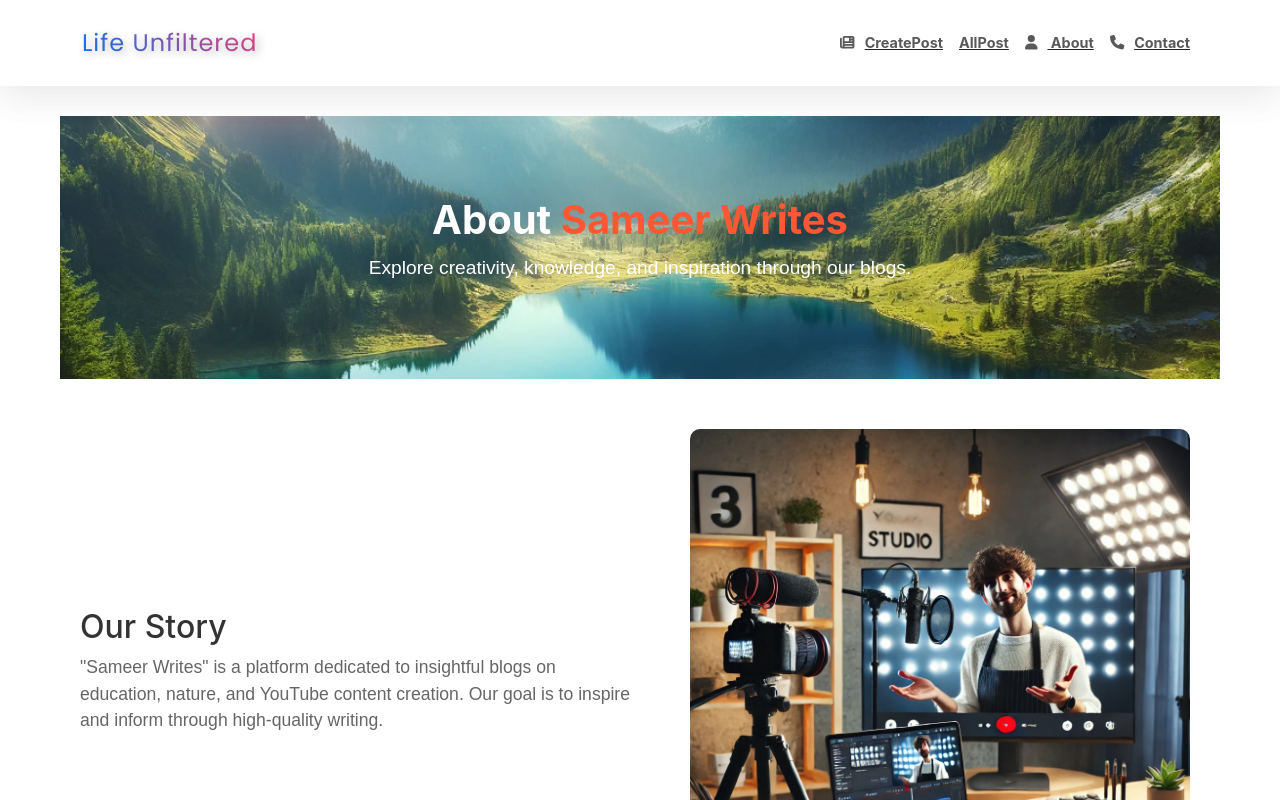
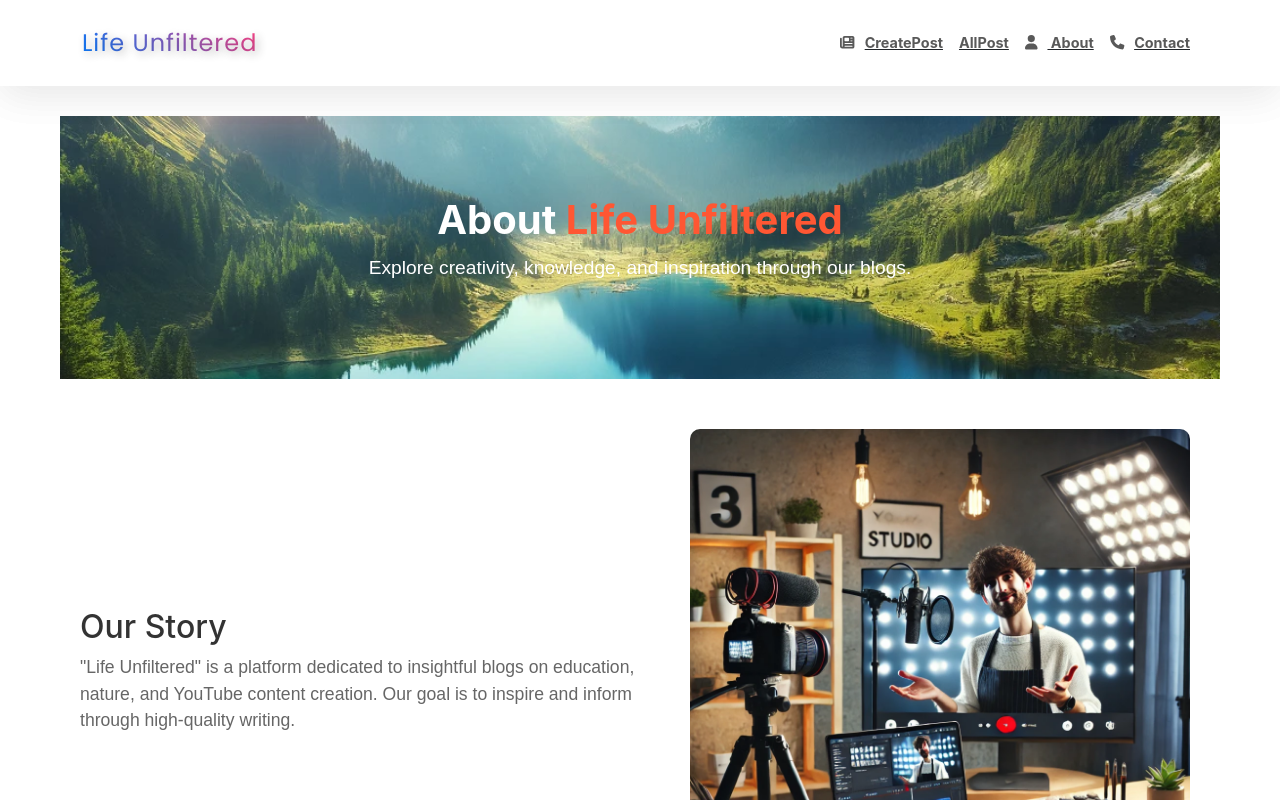
Before and after one commit to sameerpise/Blog, a React (Vite) app in the folder blog/: page /about in a window 1280 px wide. Shown: the top 800 px of the page. Built offline with nearby package versions, Linux system fonts and the light colour scheme.

Commit message:
Update About.jsx

```diff
--- a/blog/src/pages/About.jsx
+++ b/blog/src/pages/About.jsx
@@ -7,7 +7,7 @@ const About = () => {
       {/* Hero Section */}
       <section className="hero">
         <div className="hero-content">
-          <h1>About <span>Sameer Writes</span></h1>
+          <h1>About <span>Life Unfiltered</span></h1>
           <p>Explore creativity, knowledge, and inspiration through our blogs.</p>
         </div>
       </section>
@@ -17,7 +17,7 @@ const About = () => {
         <div className="about-text">
           <h2>Our Story</h2>
           <p>
-            "Sameer Writes" is a platform dedicated to insightful blogs on
+            "Life Unfiltered" is a platform dedicated to insightful blogs on
             education, nature, and YouTube content creation. Our goal is to
             inspire and inform through high-quality writing.
           </p>
```
